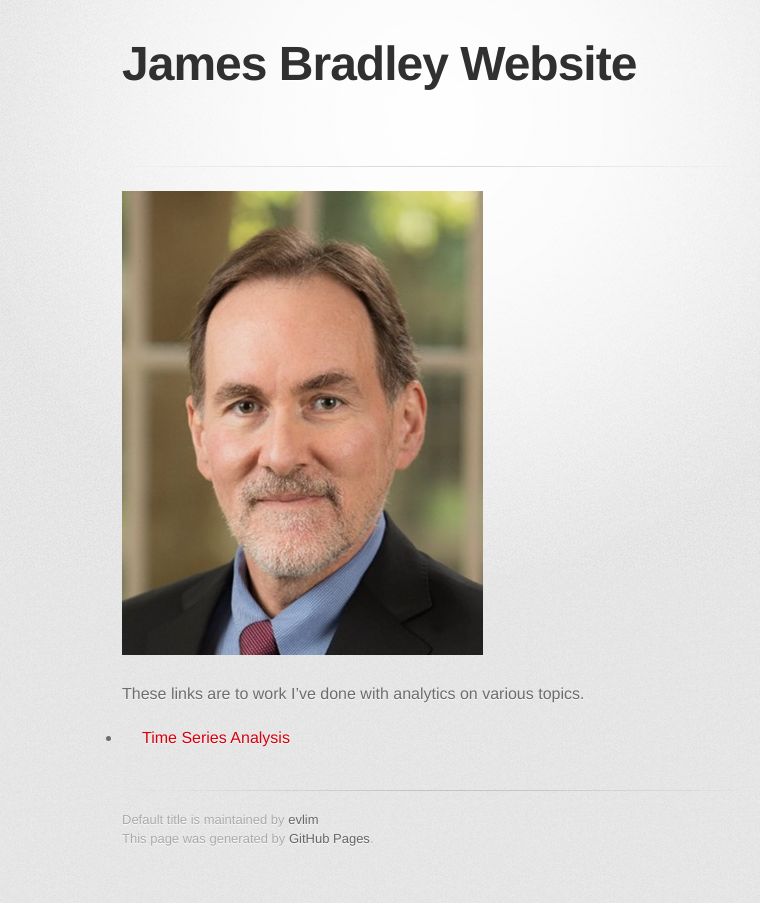
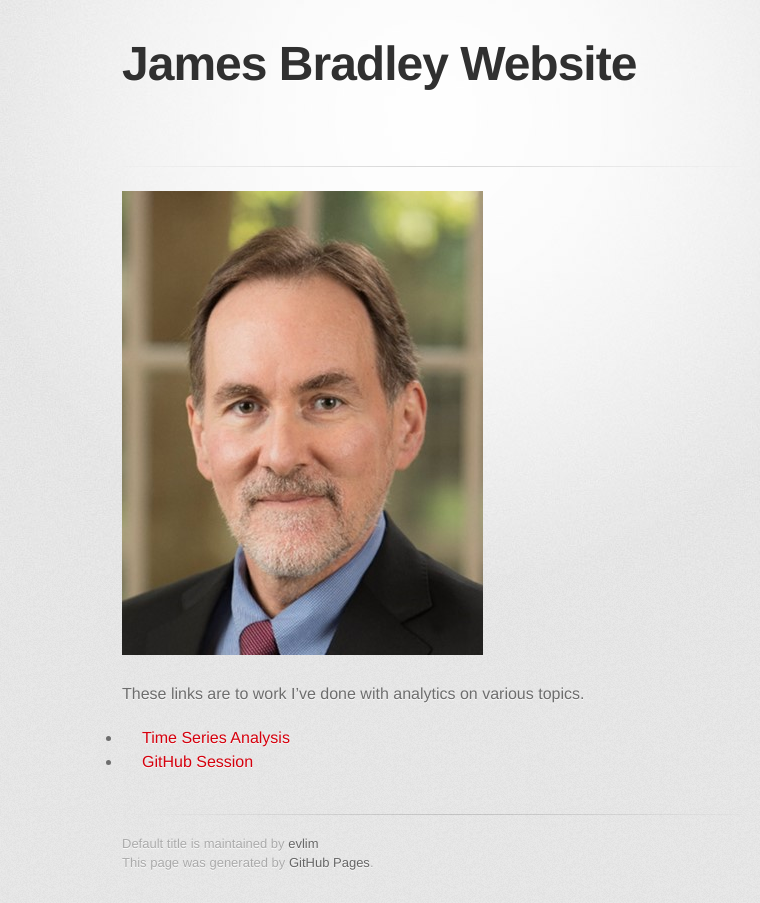
Before and after one commit to evlim/git-demo-session.github.io, a Jekyll site: the page built from index.md, in a window 1280 px wide. Shown: the whole page, without its empty margins (208-968 px from the left). Built offline with Jekyll 4.4.1, drawn with Linux system fonts in a browser that asks for light colours; some web fonts are replaced; our own code applies the rules of GitHub Pages for plain Markdown files; the repository's description, which GitHub fills in, is left out.

Commit message:
Update index.md

```diff
--- a/index.md
+++ b/index.md
@@ -7,3 +7,4 @@ title: James Bradley Website
 These links are to work I've done with analytics on various topics.
 
 - [Time Series Analysis](/timeseries/index.html)
+- [GitHub Session](https://github.com/jrb28/github_website)
```
